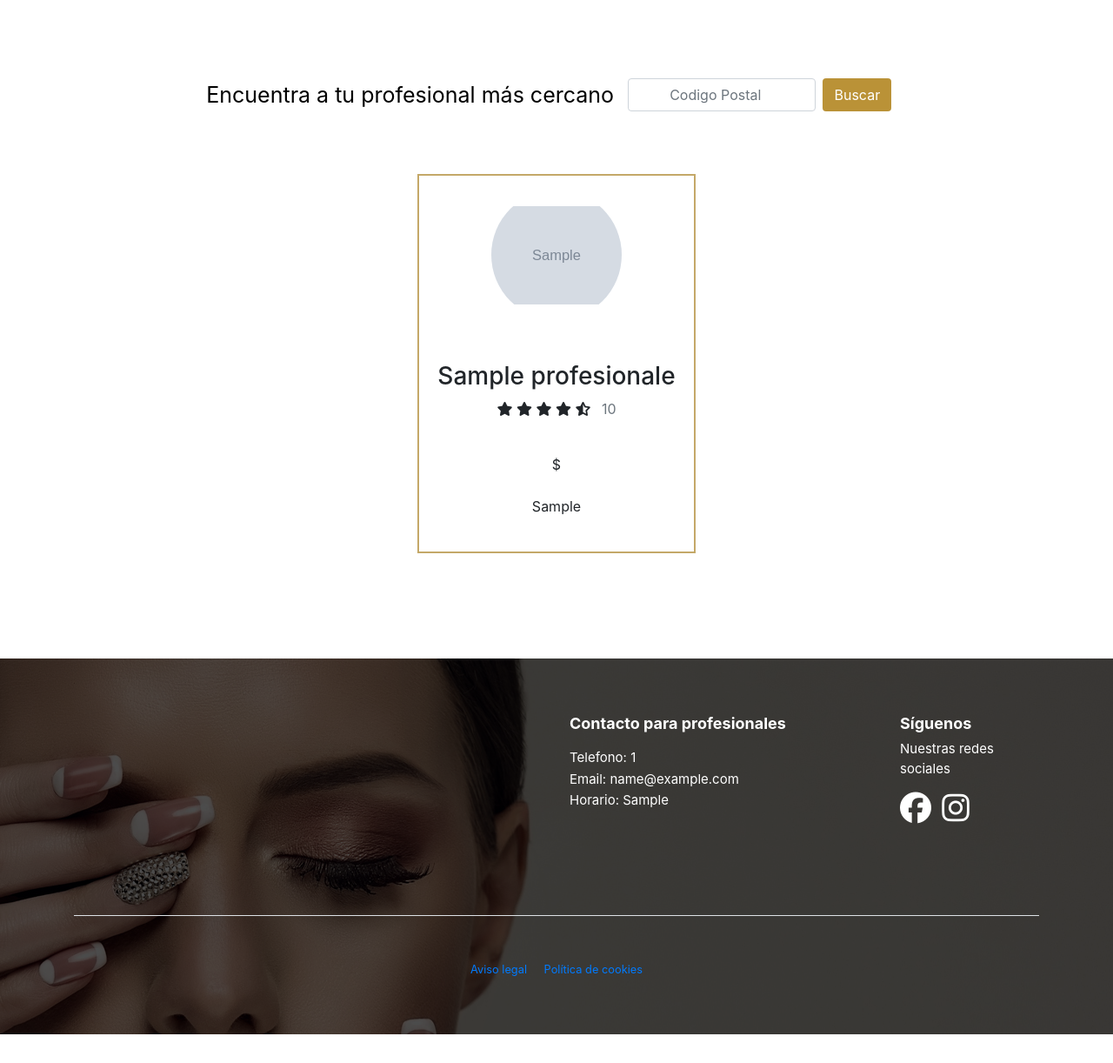
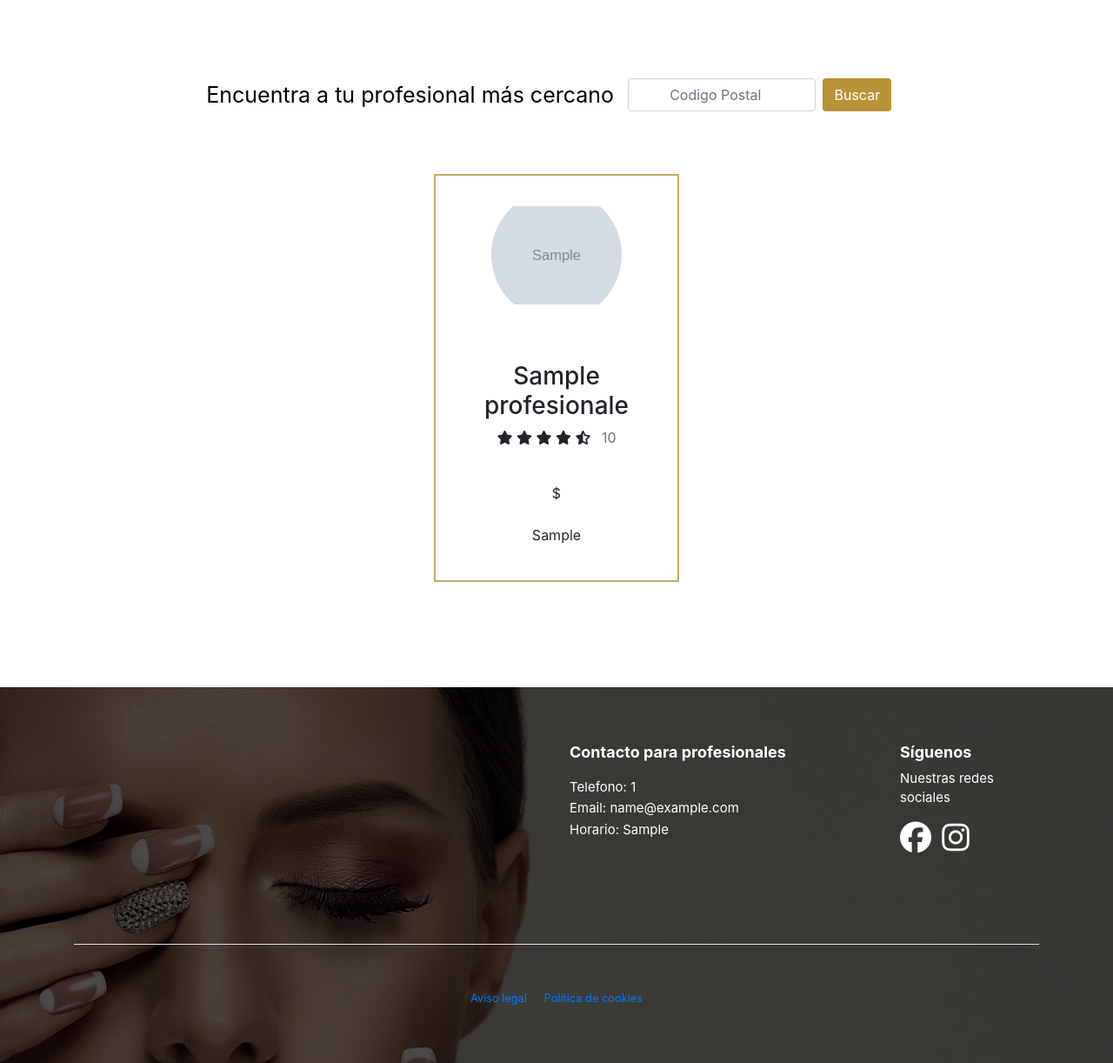
Before and after one commit to Maellyf5/Bbs_styl, a Django app: page /profesionales in a window 1280 px wide. Shown: the part 257-1479 px from the top of the page at 87% size. Before the commit the page ends 1446 px from the top, so only its background shows below. Run offline with Django 3.2, Linux system fonts and the light colour scheme; a user stored in the database is signed in; tables that the repository leaves empty hold one stand-in row (values such as "Sample post"); grey boxes marked "Sample" are stand-in pictures; some libraries are stand-ins or nearby versions.

Commit message:
retoques profesionales y cajas

```diff
--- a/Bbs_Styl/accounts/forms.py
+++ b/Bbs_Styl/accounts/forms.py
@@ -2,6 +2,10 @@ from django.contrib.auth.forms import UserCreationForm
 from django.contrib.auth.models import User
 from django import forms
 from django.core.exceptions import ValidationError
+from django.views.generic import *
+
+
+
 
 
 class CustomUserCreationForm(forms.Form):
@@ -9,6 +13,8 @@ class CustomUserCreationForm(forms.Form):
     email = forms.EmailField(label='Enter email')
     password1 = forms.CharField(label='Enter password', widget=forms.PasswordInput)
     password2 = forms.CharField(label='Confirm password', widget=forms.PasswordInput)
+
+
 
     def clean_username(self):
         username = self.cleaned_data['username'].lower()
--- a/Bbs_Styl/accounts/urls.py
+++ b/Bbs_Styl/accounts/urls.py
@@ -7,7 +7,6 @@ from . import views
 app_name = 'accounts'
 
 urlpatterns = [
-
     path('signup/', views.signup_view, name='signup'),
     path('login/', views.login_view, name='login'),
     path('logout/', views.logout_view, name='logout'),
--- a/Bbs_Styl/app/static/css/style.css
+++ b/Bbs_Styl/app/static/css/style.css
@@ -671,3 +671,9 @@ img {
    background-color: red;
 
 }
+
+.CajaAncho{
+  width: 90%;
+
+
+}
--- a/Bbs_Styl/templates/app/index.html
+++ b/Bbs_Styl/templates/app/index.html
@@ -70,6 +70,10 @@
                       {% csrf_token %}
                       <button class="btn btn-primary btn-sm" type="submit">Log Out</button>
                     </form>
+                    {% endif %}
+
+                    {% if user.is_authenticated %}
+                      <li><a href="{% url 'app:profesional' %}">Mi perfil</a></li>
                     {% endif %}
                     <a href="{% url 'accounts:signup' %}">CLIENTE</a>
                     <a href="{% url 'app:profesional' %}">PROFESIONAL</a>
--- a/Bbs_Styl/templates/app/profesionales.html
+++ b/Bbs_Styl/templates/app/profesionales.html
@@ -1,28 +1,24 @@
 {% extends 'app/index.html' %} {% load static %} {% load bootstrap4 %}
 
 {% block content%}
-<div class="container-fluid mb-5 marginAviso">
+<div class="container-fluid mb-5 marginAviso ">
   <nav class="navbar bannerCp justify-content-center">
     <p class="bannerP" style="color:black;">Encuentra a tu profesional más cercano</p>
-    <form action="{% url 'app:profesionalCP' %}" method="GET"class="form-inline">
-      <input class="form-control mr-sm-2 text-center" type="search" name="search" placeholder="Codigo Postal" aria-label="Search" />
+    <form action="{% url 'app:profesionalCP' %}" method="GET" class="form-inline">
+      <input class="form-control mr-sm-2 text-center" type="search" name="search" placeholder="Codigo Postal"
+        aria-label="Search" />
       <button class="btn my-2 my-sm-0" style="vertical-align: middle" type="submit" src="#">
         <span>Buscar</span>
       </button>
     </form>
 
-
-
-
-
-
-
   </nav>
-  <div class="row ">
+  <div class="d-flex justify-content-center ">
+    <div class="row CajaAncho d-flex justify-content-center">
 
       {% for p in peluqueros %}
-    <div class="col-md-3  ftco-animate fadeInUp ftco-animated mrRespon cardPro mt-5 container-fluid mb-5">
-      <div class="blog-entry align-self-stretch text-center">
+      <div class="col-md-3 mrRespon cardPro mt-5 container-fluid mb-5 mr-4 ml-4 ">
+        <div class="blog-entry align-self-stretch text-center ">
           <div class="avatar mx-auto d-flex justify-content-center pt-3">
             <div class="imgProfesional" style="background-image: url('{{ p.imagen.url }}')"></div>
           </div>
@@ -56,6 +52,7 @@
 
     </div>
   </div>
+</div>
 
 
 
```
Also changed, not shown: Bbs_Styl/accounts/templates/accounts/perfil.html (added, +12 -0 lines), Bbs_Styl/accounts/views.py (+6 -6 lines), Bbs_Styl/templates/app/profesionalcp.html (+6 -11 lines). Lines whose indentation alone changed are shown as unchanged.
